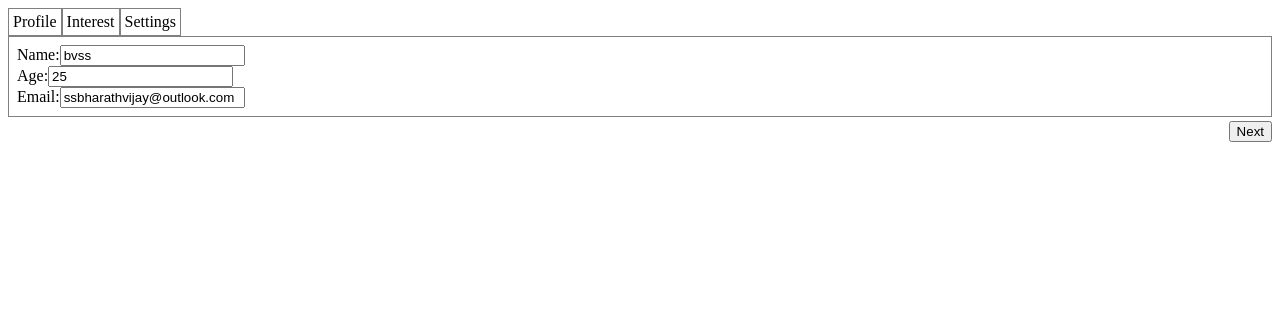
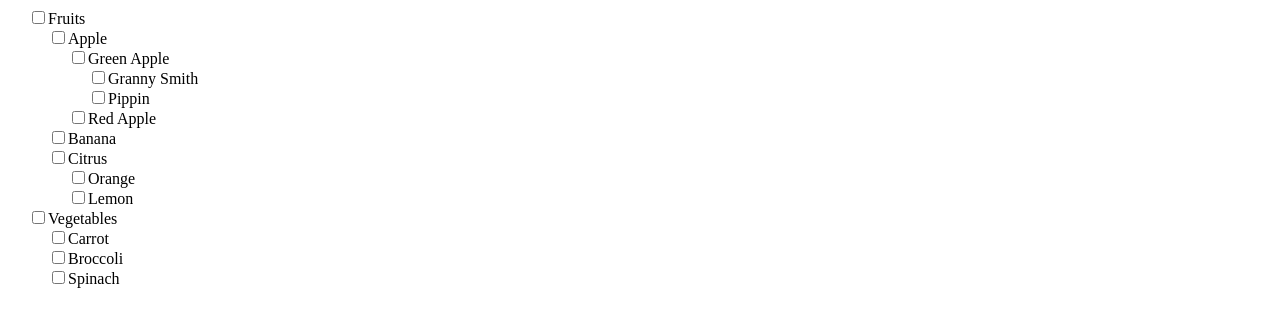
Before and after one commit to bharathvijayss/Frontend-Interview-Preparation, a React (Vite) app: page / in a window 1280 px wide. Shown: the top 326 px of the page. Built offline with nearby package versions, Linux system fonts and the light colour scheme.

Commit message:
nested checkboxes

```diff
--- a/src/App.jsx
+++ b/src/App.jsx
@@ -5,6 +5,7 @@
 import SearchBar from "/src/components/SearchBar/SearchBar";
 import Pagination from "./components/Pagination/Pagination";
 import TabForm from "./components/TabForm/TabForm";
+import NestedCheckBoxes from "./components/NestedCheckBoxes/NestedCheckBoxes";
 
 function App() {
   // const progressBars = [10, 50, 100];
@@ -17,7 +18,8 @@
       {/* <FileFolderStructure /> */}
       {/* <SearchBar /> */}
       {/* <Pagination /> */}
-      <TabForm />
+      {/* <TabForm /> */}
+      <NestedCheckBoxes />
     </div>
   );
 }
--- /dev/null
+++ b/src/components/NestedCheckBoxes/NestedCheckBoxes.jsx
@@ -0,0 +1,88 @@
+import { CHECKBOX_DATA } from "./utils/constant";
+import { check_box_group_container } from "./NestedCheckBoxes.module.css";
+import { useState } from "react";
+
+const CheckBoxAndLabel = ({ data, checkedData, setCheckedData }) => {
+  const handleCheckedChange = (isChecked) => {
+    setCheckedData((prev) => {
+      const updatedState = { ...prev, [data.id]: isChecked };
+
+      const markChildrenCheckedRecursive = (node) => {
+        if (node?.children) {
+          node.children.forEach((child) => {
+            updatedState[child.id] = isChecked;
+            markChildrenCheckedRecursive(child);
+          });
+        }
+      };
+
+      markChildrenCheckedRecursive(data);
+
+      const markParentCheckedRecursive = (root) => {
+        if (!root.children) {
+          return updatedState[root.id];
+        }
+        const isEverythingChecked = root.children
+          .map((node) => markParentCheckedRecursive(node))
+          .every((val) => val === true);
+        updatedState[root.id] = isEverythingChecked;
+        return isEverythingChecked;
+      };
+
+      CHECKBOX_DATA.forEach((node) => markParentCheckedRecursive(node));
+
+      return updatedState;
+    });
+  };
+
+  return (
+    <>
+      <input
+        type="checkbox"
+        checked={!!checkedData[data.id]}
+        onChange={(e) => handleCheckedChange(e.target.checked)}
+      />
+      <label>{data.name}</label>
+    </>
+  );
+};
+
+const CheckBoxGroup = ({ checkboxGroupData, checkedData, setCheckedData }) => {
+  return (
+    <div className={check_box_group_container}>
+      <CheckBoxAndLabel
+        data={checkboxGroupData}
+        checkedData={checkedData}
+        setCheckedData={setCheckedData}
+      />
+      {checkboxGroupData?.children &&
+        checkboxGroupData.children.map((childData) => (
+          <CheckBoxGroup
+            key={childData.id}
+            checkboxGroupData={childData}
+            checkedData={checkedData}
+            setCheckedData={setCheckedData}
+          />
+        ))}
+    </div>
+  );
+};
+
+const NestedCheckBoxes = () => {
+  const [checkedData, setCheckedData] = useState({});
+
+  return (
+    <div>
+      {CHECKBOX_DATA.map((item) => (
+        <CheckBoxGroup
+          key={item.id}
+          checkboxGroupData={item}
+          checkedData={checkedData}
+          setCheckedData={setCheckedData}
+        />
+      ))}
+    </div>
+  );
+};
+
+export default NestedCheckBoxes;
--- /dev/null
+++ b/src/components/NestedCheckBoxes/NestedCheckBoxes.module.css
@@ -0,0 +1,3 @@
+.check_box_group_container {
+  padding-left: 20px;
+}
--- /dev/null
+++ b/src/components/NestedCheckBoxes/utils/constant.js
@@ -0,0 +1,44 @@
+export const CHECKBOX_DATA = [
+    {
+        id: 1,
+        name: "Fruits",
+        children: [
+            {
+                id: 2,
+                name: "Apple",
+                children: [
+                    {
+                        id: 11,
+                        name: "Green Apple",
+                        children: [
+                            { id: 13, name: "Granny Smith" },
+                            { id: 14, name: "Pippin" },
+                        ]
+                    },
+                    {
+                        id: 12,
+                        name: "Red Apple"
+                    },
+                ]
+            },
+            { id: 3, name: "Banana" },
+            {
+                id: 4,
+                name: "Citrus",
+                children: [
+                    { id: 9, name: "Orange" },
+                    { id: 10, name: "Lemon" },
+                ]
+            },
+        ]
+    },
+    {
+        id: 5,
+        name: "Vegetables",
+        children: [
+            { id: 6, name: "Carrot" },
+            { id: 7, name: "Broccoli" },
+            { id: 8, name: "Spinach" },
+        ]
+    }
+]
```
